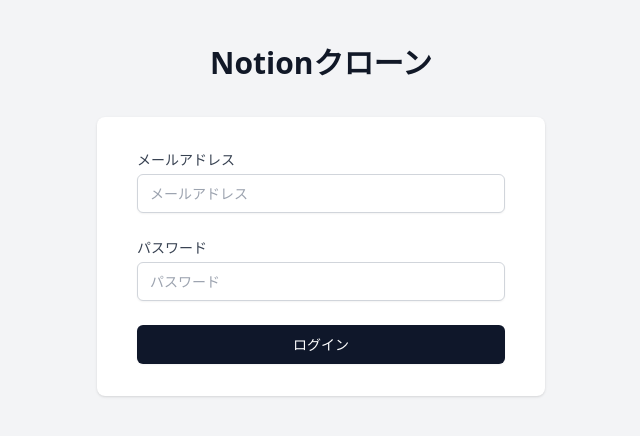
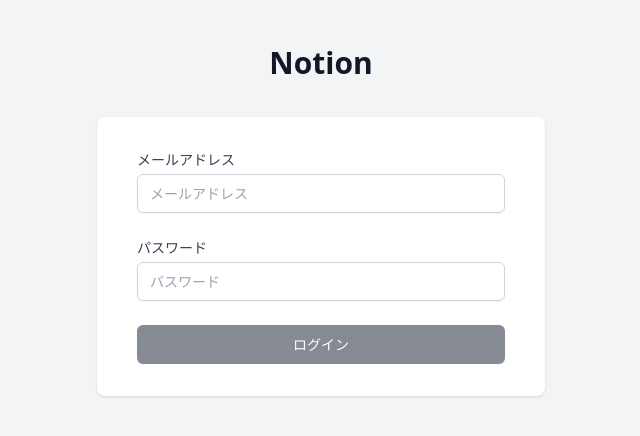
Before and after one commit to kametaro1210/react-notion, a React (Vite) app in the folder app/: page /signin in a window 1280 px wide. Shown: the top 436 px of the page, without its empty margins (319-959 px from the left). Built offline with nearby package versions, Linux system fonts and the light colour scheme; no server answers.

Commit message:
ログイン処理のAPI処理を実装

```diff
--- a/app/src/modules/auth/auth.repository.ts
+++ b/app/src/modules/auth/auth.repository.ts
@@ -31,4 +31,30 @@
         const { user, token } = result.data;
         return { user: new User(user), token };
     },
-};
+
+// --------------------------------------------------------------------------
+
+    /*
+    サインイン(ログイン)処理
+
+    【目的】
+    受け取ったメールアドレスとパスワードをサーバーに送信し、
+    サーバーから受け取ったユーザー情報と認証トークンを呼び出し元に返す役割を持つ。
+
+    【処理フロー】
+    1. async関数は処理結果をPromiseとして返し、awaitでサーバーの応答を待つ。
+    2. email・passwordをAPIに送信し、サインイン結果をresult.dataで受け取る。
+    3. result.dataからuserとtokenを分割代入で取り出す。
+    4. userをUserクラスのインスタンスにし、userとtokenをオブジェクトで返す。
+    */
+
+    async signin(
+        email: string,
+        password: string,
+    ): Promise<{ user: User; token: string }> {
+        const result = await api.post('/auth/signin', { email, password });
+        const { user, token } = result.data;
+        return { user: new User(user), token };
+    },
+
+    };
--- a/app/src/pages/Signin.tsx
+++ b/app/src/pages/Signin.tsx
@@ -1,10 +1,28 @@
+import { useState } from 'react';
+import { authRepository } from '../modules/auth/auth.repository';
 import '../styles/pages/auth.css';
 
 export default function Signin() {
+
+  const [email, setEmail] = useState('');
+  const [password, setPassword] = useState('');
+
+
+  /*
+    todo : 概要や処理フローを後ほど記載
+  */
+
+  const signin = async () => {
+
+      const { user, token } = await authRepository.signin(email, password);
+      console.log(user, token)
+
+  };
+
   return (
     <div className='auth-container'>
       <div className='auth-wrapper'>
-        <h2 className='auth-title'>Notionクローン</h2>
+        <h2 className='auth-title'>Notion</h2>
         <div className='auth-form-container'>
           <div className='auth-card'>
             <div className='auth-form'>
@@ -14,7 +32,10 @@
                 </label>
                 <div className='auth-input-container'>
                   <input
-                    onChange={() => {}}
+                    value={email}
+
+                    // 入力された値が変更されることに実行される関数
+                    onChange={(e) => setEmail(e.target.value)}
                     id='email'
                     name='email'
                     placeholder='メールアドレス'
@@ -30,7 +51,8 @@
                 </label>
                 <div className='auth-input-container'>
                   <input
-                    onChange={() => {}}
+                    value={password}
+                    onChange={(e) => setPassword(e.target.value)}
                     id='password'
                     name='password'
                     placeholder='パスワード'
@@ -42,8 +64,9 @@
               </div>
               <div>
                 <button
-                  onClick={() => {}}
-                  className='home-button'
+                  onClick={signin}
+                  disabled={ !email || !password }
+                  className="home-button"
                   style={{ width: '100%' }}
                 >
                   ログイン
```
